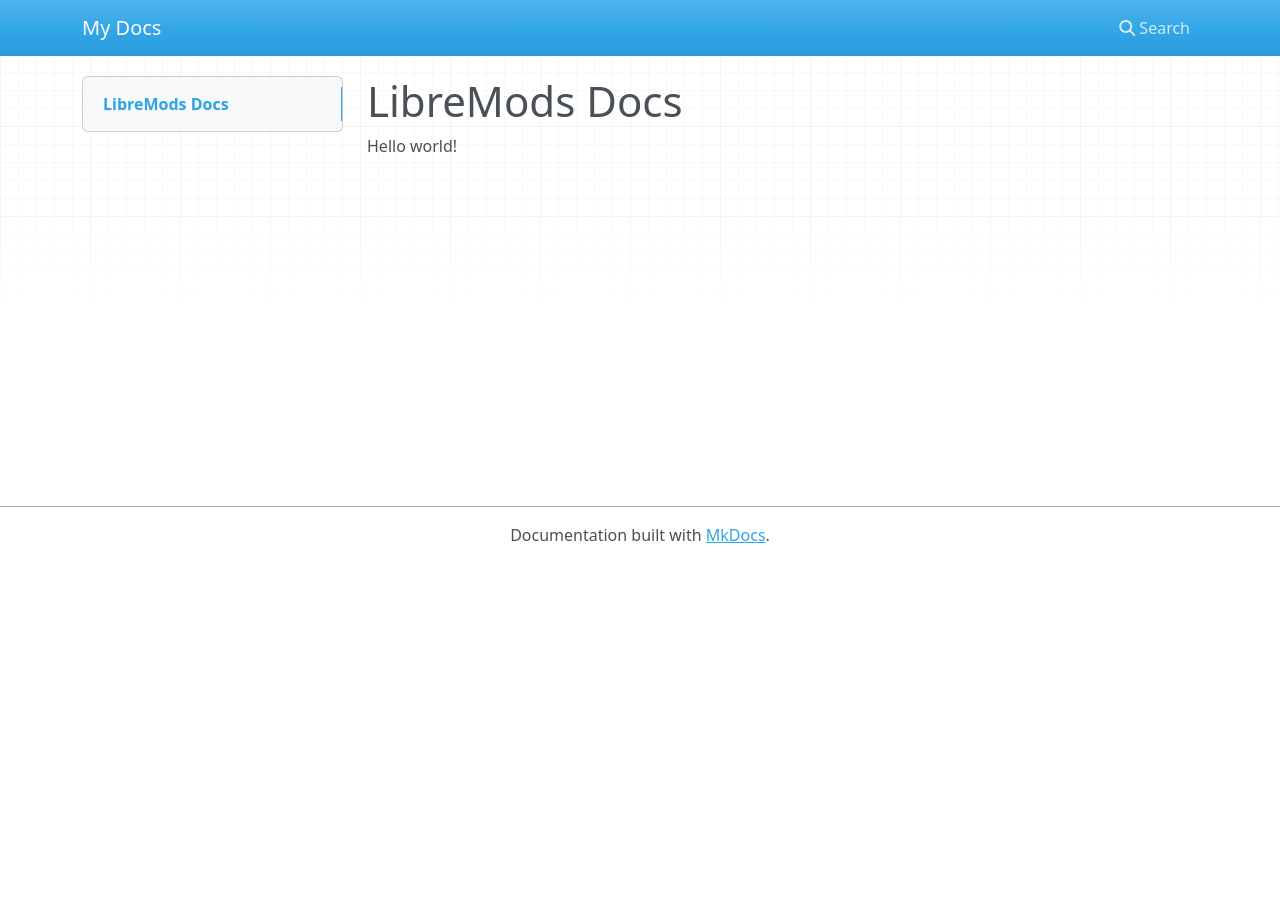
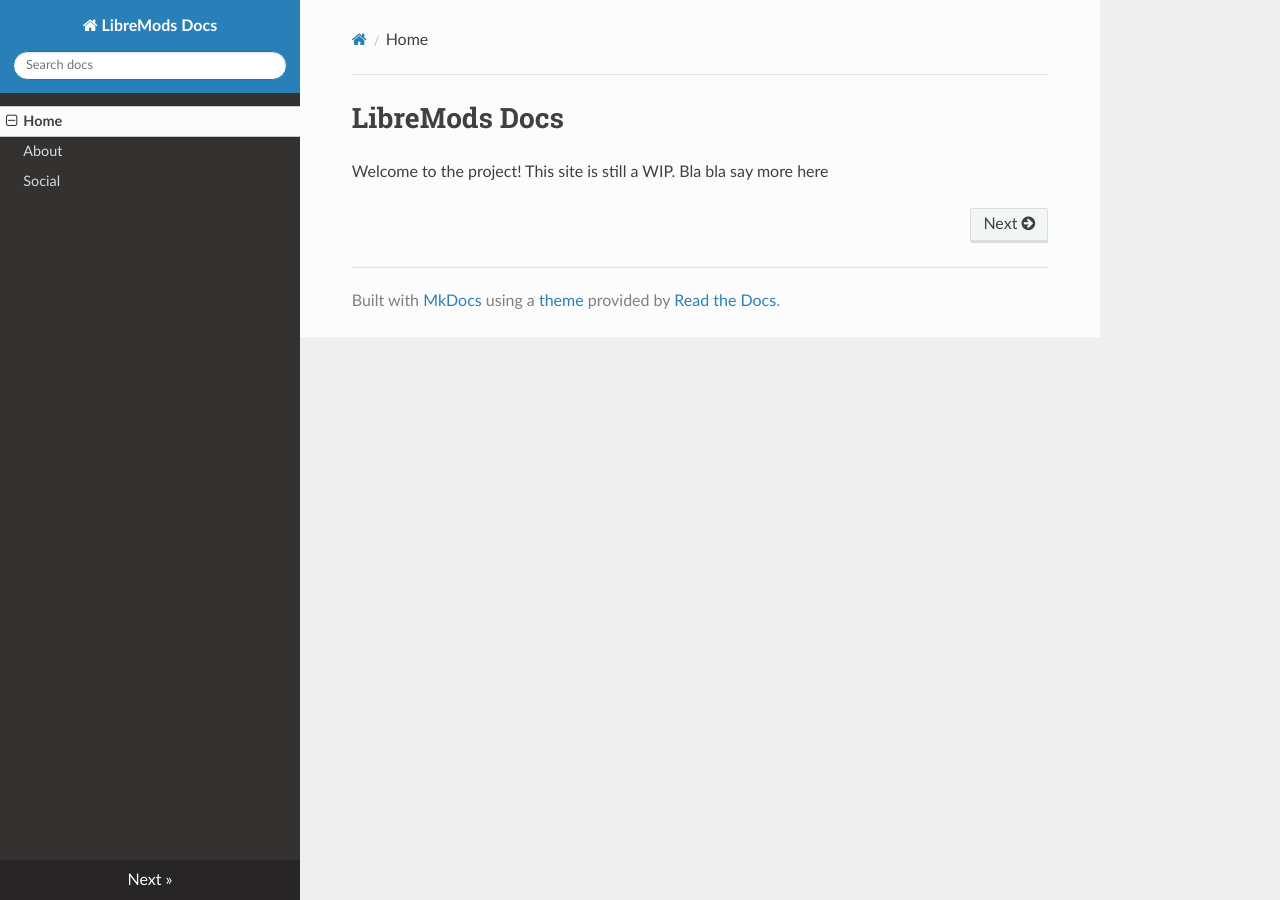
Before and after one commit to LibreMod/libremod.github.io, an MkDocs documentation site: the page built from docs/index.md, in a window 1280 px wide. Built offline with MkDocs 1.6.1, drawn with Linux system fonts in a browser that asks for light colours; nearby versions of some CDN libraries.

Commit message:
Basic start, add theme and a few pages. Still need to type it out though lul

```diff
--- a/docs/index.md
+++ b/docs/index.md
@@ -1,3 +1,3 @@
 # LibreMods Docs
-
-Hello world!
+Welcome to the project! This site is still a WIP.
+Bla bla say more here
--- a/mkdocs.yml
+++ b/mkdocs.yml
@@ -1 +1,9 @@
-site_name: My Docs
+site_name: LibreMods Docs
+site_url: https://libremod.github.io/
+
+nav:
+    - Home: index.md
+    - About: about.md
+    - Social: social.md
+
+theme: readthedocs
```
Also changed, not shown: docs/about.md (added, +1 -0 lines), docs/social.md (added, +7 -0 lines).
